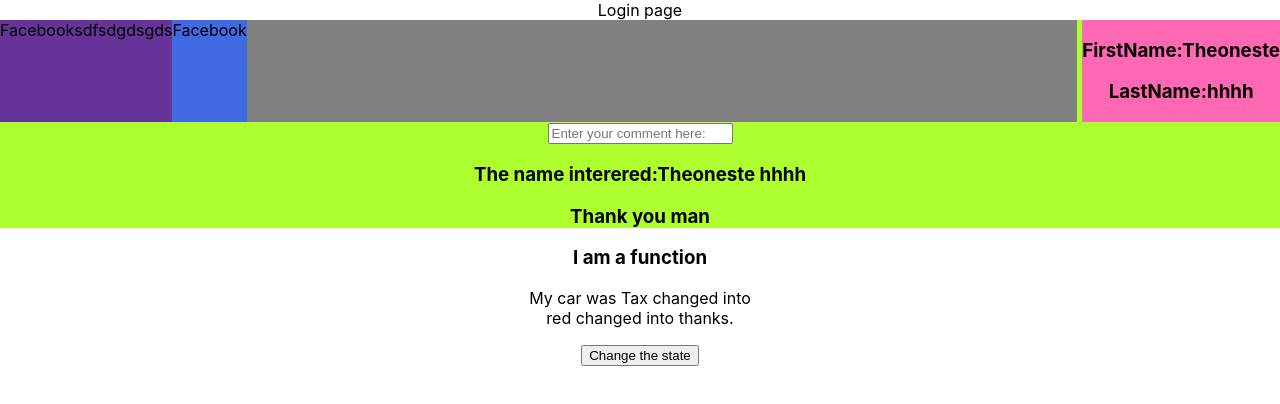
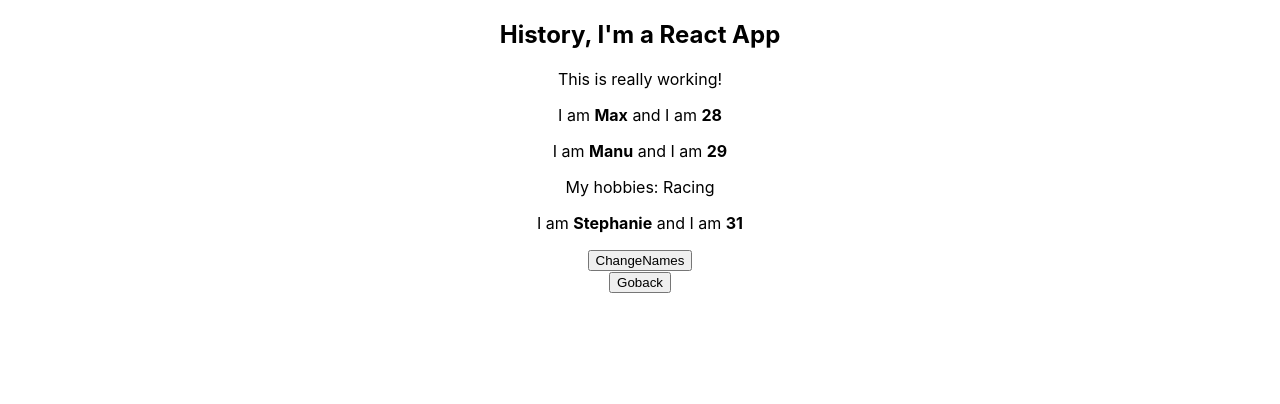
Before and after one commit to Theoneste1/myprojectOne, a React (Create React App) app: page / in a window 1280 px wide. Shown: the top 404 px of the page. Built offline with nearby package versions, Linux system fonts and the light colour scheme.

Commit message:
I can now change and update the state!

```diff
--- a/src/App.js
+++ b/src/App.js
@@ -1,25 +1,22 @@
 import React,{Component}from 'react';
+import DisplayInfo from './components/DisplayInfo';
 import './App.css';
 // import Myprofile from './components/Myprofile/Myprofile';
-import Login from './components/login/Login';
-import Myfunction from './components/Myfunction/Myfuction';
-import ChangingState from './components/ChangingState/ChangingState';
+// import Login from './components/login/Login';
+// import Myfunction from './components/Myfunction/Myfuction';
+// import ChangingState from './components/ChangingState/ChangingState';
+import Person from './components/Person';
 
 class App extends Component{
 
   render(){
     return (
       <div className="App">
-       {/* <Myprofile fname="Theoneste" lname="yyyy"/> */}
-       {/* <Myprofile fname="gggg" lname="zzzz"/>
-       <Myprofile fname="ffff" lname="jjjjj"/> */}
-        <Login fname='Theoneste' lname='hhhh'/>
-        <Myfunction/>
-        <ChangingState/>
+      <h2>History, I'm a React App</h2>
+      <p>This is really working!</p>
+      <DisplayInfo/>
 
-
-
-      </div>
+          </div>
     );
   }
   }
--- a/src/components/ChangingState/ChangingState.js
+++ b/src/components/ChangingState/ChangingState.js
@@ -1,43 +1,37 @@
-import React,{Component} from 'react';
+// import React,{Component} from 'react';
+// import Person from './Person'
 
-class ChangingState extends Component
-{
-    // using of constructor
-    constructor(props)
-    {
-    super(props); // super should be there
-    this.state={
-        color:"red",
-        name:"Tax",
-        year:2019
-    };
-}
+// class ChangingState extends Component
+// {
+//     return(
 
-    changingColor = () =>
-    {
-      this.setState(
-          {
-            color:"green",
-            name: "Suzuki"
-    });
-}
-    render(){
-        return(
 
-           <div>
-    <p>My car was {this.state.name} changed into {this.changingColor}<br></br>
-    {this.state.color} changed into {this.changingColor} thanks. </p>
+//     )
 
-           <div>
-               <button type="button" onClick={this.changingColor}>
-                   Change the state
-               </button>
-           </div>
 
-           </div>
-        );
+//     swithNameHandler = () =>
+//     {
+//       this.setState(
+//           {
+//             persons:[
+//                 {name:'Maximilium',age:28},
+//                 {name:"Manu",age:30}
+//                 ]
+//     });
+// }
+//     render(){
+//         return(
 
-    }
-}
+//            <div>
+//      <Person name={this.state.persons[0].name} age={this.state.persons[0].age}></Person>
+//      <Person name={this.state.persons[1].name} age={this.state.persons[1].age}></Person>
 
-export default ChangingState
+//     <button onClick={this.swithNameHandler()}>switchNames</button>
+//            </div>
+//         );
+
+//     }
+// }
+
+
+// export default ChangingState
--- /dev/null
+++ b/src/components/DisplayInfo.js
@@ -0,0 +1,56 @@
+import React,{ Component } from 'react'
+import Person from './Person';
+import App from '../App'
+
+class DisplayInfo extends Component {
+    state={
+        persons: [
+            {name:'Max', age:'28'},
+            {name :'Manu', age:'29'},
+            {name:'Stephanie', age:'31'}
+                    ]
+    }
+
+    // change the state method
+    handlechangeName=()=>{
+        this.setState({
+
+          persons: [
+            {name:'Maximumum', age:'28'},
+            {name :'Manu', age:'29'},
+            {name:'Theoneste', age:'31'}
+                    ]
+                  })
+
+      }
+
+      // return to the previous changes
+
+      keepChangePreviousName=()=>{
+        this.setState({
+
+          persons: [
+             {name:'Max', age:'28'},
+          {name :'Manu', age:'29'},
+          {name:'Stephanie', age:'31'}
+                    ]
+                  })
+        console.log("return state is clicked");
+      }
+      render(){
+    return(
+        <div>
+        <Person name={this.state.persons[0].name}  age={this.state.persons[0].age}/>
+        <Person name ={this.state.persons[1].name}  age={this.state.persons[1].age}>
+          My hobbies: Racing</Person>
+        <Person name={this.state.persons[2].name}  age={this.state.persons[2].age}/>
+
+        <button onClick={this.handlechangeName}>ChangeNames</button><br></br>
+        <button onClick={this.keepChangePreviousName}>Goback</button>
+        </div>
+    );
+
+}
+}
+
+export default DisplayInfo
--- a/src/components/Myfunction/Myfuction.js
+++ b/src/components/Myfunction/Myfuction.js
@@ -1,10 +1,10 @@
-import React,{Component}from 'react'
+// import React,{Component}from 'react'
 
 
- function Myfunction()
- {
-     return(
-<h3>I am a function</h3>
-     );
-}
- export default Myfunction
+//  function Myfunction()
+//  {
+//      return(
+// <h3>I am a function</h3>
+//      );
+// }
+//  export default Myfunction
--- /dev/null
+++ b/src/components/Person.js
@@ -0,0 +1,14 @@
+import React from 'react';
+
+//  const Person=(props)=>
+ function Person(props)
+{
+    return(
+        <div>
+<p>I am  <b>{props.name}</b>   and I am  <b>{props.age}</b></p>
+   {/* This would be useful to dispaly a part of hobbies */}
+    <p>{props.children}</p>
+            </div>
+    )
+}
+export default Person
--- a/src/components/login/Login.js
+++ b/src/components/login/Login.js
@@ -1,33 +1,33 @@
-import React,{Component} from 'react'
-import './Login.css'
+// import React,{Component} from 'react'
+// import './Login.css'
 
-function Login(props){
+// function Login(props){
 
-    return(
-        <div>
-            <div>Login page</div>
-        <div className="login">
-            <div className='login_info'>
-                <div className="picture">
-                    <div className='log'>Facebooksdfsdgdsgds</div>
-                    <div className='logname' >Facebook</div>
+//     return(
+//         <div>
+//             <div>Login page</div>
+//         <div className="login">
+//             <div className='login_info'>
+//                 <div className="picture">
+//                     <div className='log'>Facebooksdfsdgdsgds</div>
+//                     <div className='logname' >Facebook</div>
 
 
-                </div>
-                <div className="personalinfo">
-                    <h3>FirstName:{props.fname}</h3>
-                    <h3>LastName:{props.lname}</h3>
-                </div>
-            </div>
+//                 </div>
+//                 <div className="personalinfo">
+//                     <h3>FirstName:{props.fname}</h3>
+//                     <h3>LastName:{props.lname}</h3>
+//                 </div>
+//             </div>
 
-            <div className="details">
-                <input type='text' placeholder='Enter your comment here:'></input>
-                <h3>The name interered:{props.fname + " "+props.lname}</h3>
-                <h3> Thank you man</h3>
-            </div>
-        </div>
-        </div>
+//             <div className="details">
+//                 <input type='text' placeholder='Enter your comment here:'></input>
+//                 <h3>The name interered:{props.fname + " "+props.lname}</h3>
+//                 <h3> Thank you man</h3>
+//             </div>
+//         </div>
+//         </div>
 
-    )
-}
-export default Login
+//     )
+// }
+// export default Login
```
Also changed, not shown: src/components/Myprofile/Myprofile.js (+26 -26 lines), src/components/contacts/contact.css (deleted), src/components/contacts/contact.js (deleted).
